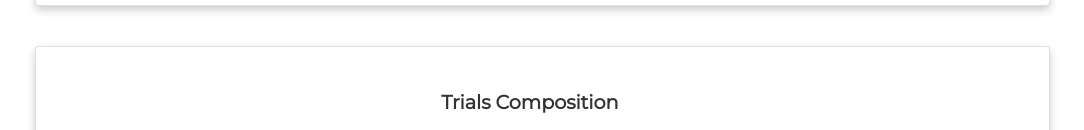
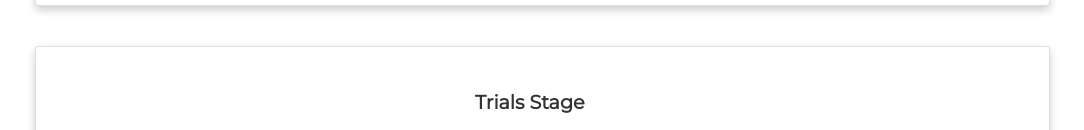
Before and after one commit to Faateh12/Dashboard, a Flask app: page /home in a window 1280 px wide. Shown: the part 1255-1385 px from the top of the page, without its empty margins (115-1199 px from the left). Run offline with Flask 3, Linux system fonts and the light colour scheme; the visitor is signed in with stand-in values (Sample User, id 1); data that the repository does not hold is empty; some libraries are stand-ins or nearby versions.

Commit message:
changes to dashboard page

```diff
--- a/Templates/home.html
+++ b/Templates/home.html
@@ -180,7 +180,7 @@
                 <div class="col-md-12">
                     <div class="card text-center">
                         <div class="card-body" style="width: 60%; margin-left: 190px;">
-                            <h5 class="card-title">Trials Composition</h5>
+                            <h5 class="card-title">Trials Stage</h5>
                             <canvas id="pieChart"></canvas>
                         </div>
                     </div>
@@ -286,9 +286,33 @@
         var labels = Object.keys(status_freq);
         var data = Object.values(status_freq);
         var colors = [];
-        for (var i = 0; i < data.length; i++) {
-          var randomColor = '#' + Math.floor(Math.random() * 16777215).toString(16);
-          colors.push(randomColor);
+        for (var i = 0; i < labels.length; i++) {
+          var label = labels[i];
+          var color;
+
+          switch (label) {
+            case 'Completed':
+              color = 'green';
+              break;
+            case 'Unassigned':
+              color = 'red';
+              break;
+            case 'With Scott':
+              color = 'orange';
+              break;
+            case 'With Yasir':
+              color = '#00bfff';
+              break;
+            case 'With Olga':
+              color = 'pink';
+              break;
+            default:
+              // Use a random color if the label doesn't match any specified case
+              color = '#' + Math.floor(Math.random() * 16777215).toString(16);
+              break;
+          }
+
+          colors.push(color);
         }
 
         // Create the bar chart
```
